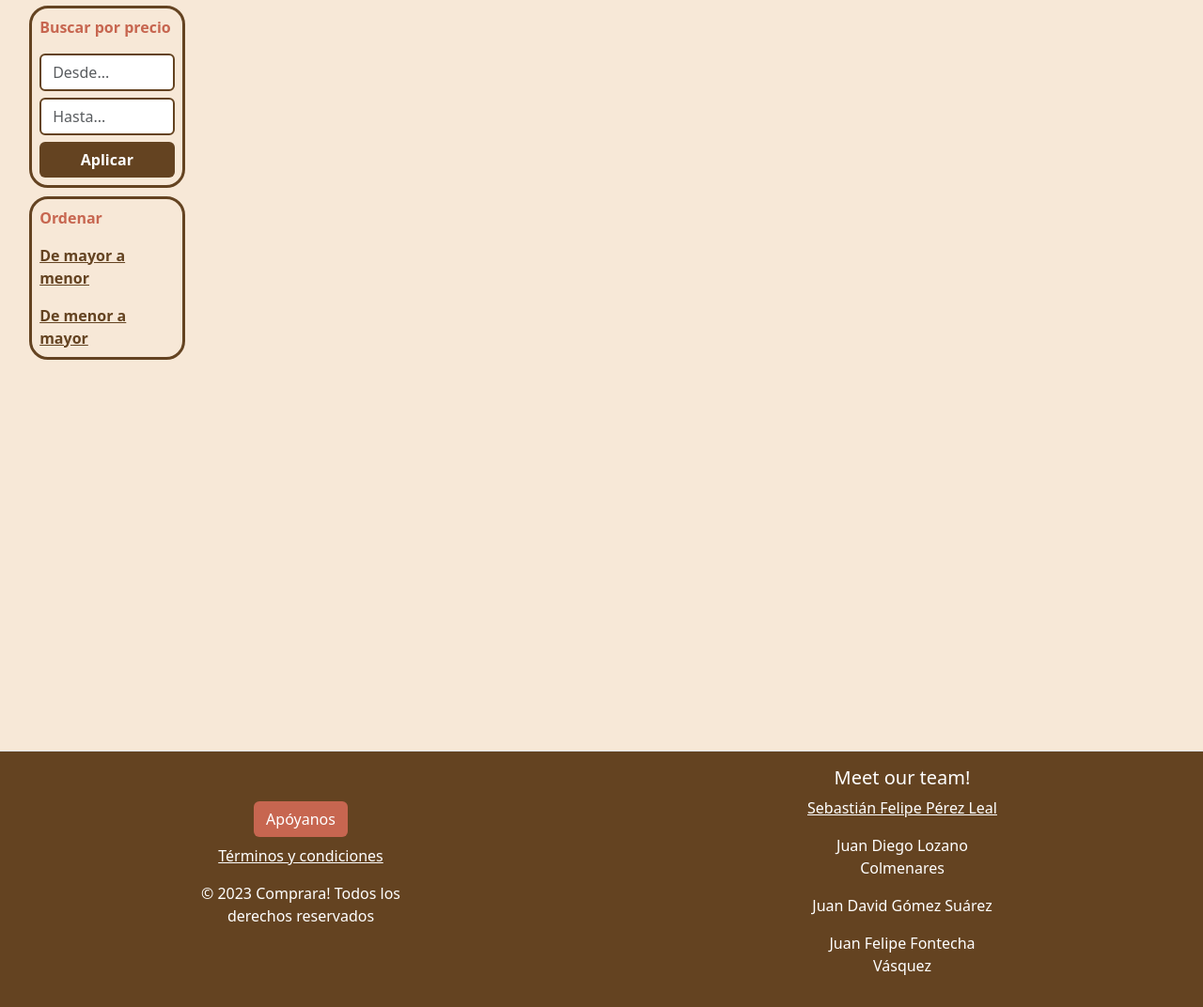
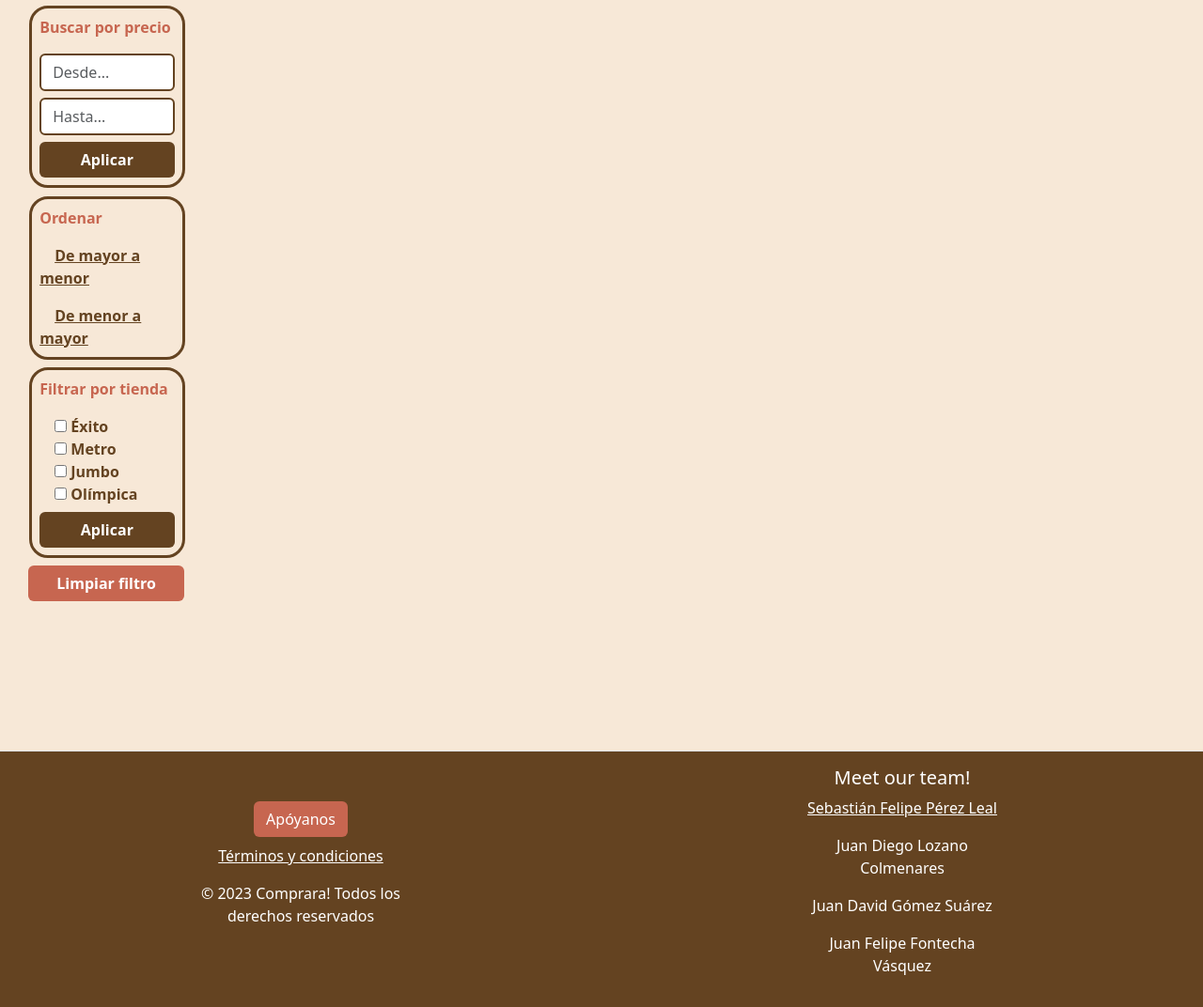
Before and after one commit to felipeperezleal/comprara, a Django app: page /filter/ in a window 1280 px wide. Shown: the part 81-1153 px from the top of the page at 94% size. Run offline with Django 4.2, Linux system fonts and the light colour scheme.

Commit message:
filter by seller

```diff
--- a/login/templates/search.html
+++ b/login/templates/search.html
@@ -32,18 +32,50 @@
               <p style="color: #c76650; font-weight: bold;">
                 Ordenar
               </p>
-              <a style="color: #644321; font-weight:bold; font-size: medium;" href="{% url 'sort_descending' %}"
+              <a class="px-3" style="color: #644321; font-weight:bold; font-size: medium;" href="{% url 'sort_descending' %}"
                 name="sort" role="button" onmouseover="this.style.textColor='#d79f54';"
                 onmouseout="this.style.color='#644321';">
                 De mayor a menor
               </a>
-              <p> </p>
-              <a style="color: #644321; font-weight:bold; font-size: medium;" href="{% url 'sort_ascending' %}"
+              <p></p>
+              <a class="px-3" style="color: #644321; font-weight:bold; font-size: medium;" href="{% url 'sort_ascending' %}"
                 name="sort" role="button" onmouseover="this.style.textColor='#d79f54';"
                 onmouseout="this.style.color='#644321';">
                 De menor a mayor
               </a>
             </div>
+          </div>
+          <div class="row"
+            style="background-color: #f7e8d7;border:#644321 solid ; border-radius: 20px; margin: 0.5%; margin-bottom: 5%; width: 100%; height: max-content;">
+            <div style="padding: 5%;">
+              <p style="color: #c76650; font-weight: bold;">
+                Filtrar por tienda
+              </p>
+              <form action="{% url 'byseller' %}" method="POST">
+                {% csrf_token %}
+                <label class="px-3" style="color: #644321; font-weight:bold; font-size: medium;"><input type="checkbox" name="exito">
+                  Éxito</label><br>
+                <label class="px-3" style="color: #644321; font-weight:bold; font-size: medium;"><input type="checkbox" name="metro">
+                  Metro</label><br>
+                <label class="px-3" style="color: #644321; font-weight:bold; font-size: medium;"><input type="checkbox" name="jumbo">
+                  Jumbo</label><br>
+                <label class="px-3" style="color: #644321; font-weight:bold; font-size: medium;"><input type="checkbox"
+                    name="olimpica"> Olímpica</label><br>
+                <button type="submit" class="btn"
+                  style="background-color:#644321; font-weight: bold; width: 100%; color: white; margin-top: 5%;"
+                  onmouseover="this.style.backgroundColor='#d79f54';"
+                  onmouseout="this.style.backgroundColor='#644321';">Aplicar</button>
+              </form>
+            </div>
+          </div>
+          <div class="row">
+            <form action="{% url 'clear_filter' %}" method="POST">
+              {% csrf_token %}
+              <button type="submit" class="btn"
+                style="background-color:#c76650; font-weight: bold; width: 100%; color: white;"
+                onmouseover="this.style.backgroundColor='#d79f54';"
+                onmouseout="this.style.backgroundColor='#c76650';">Limpiar filtro</button>
+            </form>
           </div>
         </div>
       </div>
--- a/login/urls.py
+++ b/login/urls.py
@@ -15,6 +15,8 @@ urlpatterns = [
     path('save-product/', views.save_product, name="save_product"),
     path('sort-ascending/', views.sort_ascending, name="sort_ascending"),
     path('sort-descending/', views.sort_descending, name="sort_descending"),
+    path('by-seller/', views.byseller, name="byseller"),
+    path('clear/', views.clear_filter, name="clear_filter"),
     path('profile/change-password/', change_password, name="change_password"),
     path('profile/remove-product/', remove_product, name="remove_product"),
     path('profile/', profile, name="profile"),
--- a/login/views.py
+++ b/login/views.py
@@ -146,6 +146,13 @@ def filter(request):
 
     return render(request, 'search.html', {'products':fproducts})
 
+def clear_filter(request):
+    try:
+        fproducts = list_products
+    except:
+        fproducts = []
+    return render(request, 'search.html', {'products':fproducts})
+
 def sort_ascending(request):
     try:
         sproducts = list_products
@@ -166,6 +173,37 @@ def sort_descending(request):
 
     return render(request, 'search.html', {'products':sproducts})
 
+def byseller(request):
+    try:
+        fproducts = list_products
+    except:
+        fproducts = []
+    filterbys = []
+
+    if request.method == 'POST':
+        if 'exito' in request.POST:
+            try:
+                filterbys += [product for product in fproducts if product[-1] == "Éxito"]
+            except:
+                pass
+        if 'metro' in request.POST:
+            try:
+                filterbys += [product for product in fproducts if product[-1] == "Metro"]
+            except:
+                pass
+        if 'jumbo' in request.POST:
+            try:
+                filterbys += [product for product in fproducts if product[-1] == "Jumbo"]
+            except:
+                pass
+        if 'olimpica' in request.POST:
+            try:
+                filterbys += [product for product in fproducts if product[-1] == "Olímpica"]
+            except:
+                pass
+
+    return render(request, 'search.html', {'products':filterbys})
+
 def save_product(request):
     if request.method == 'POST':
         name = request.POST.get('product_name')
```
